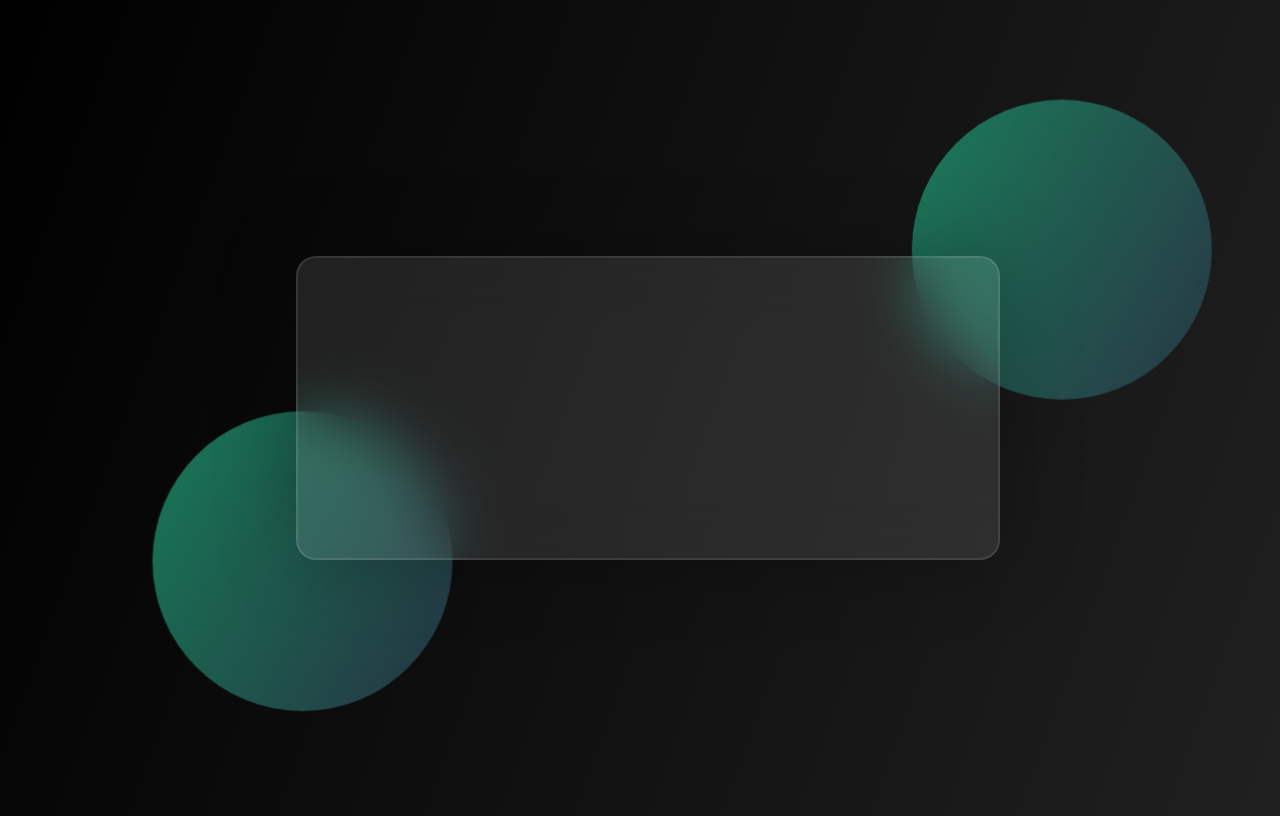
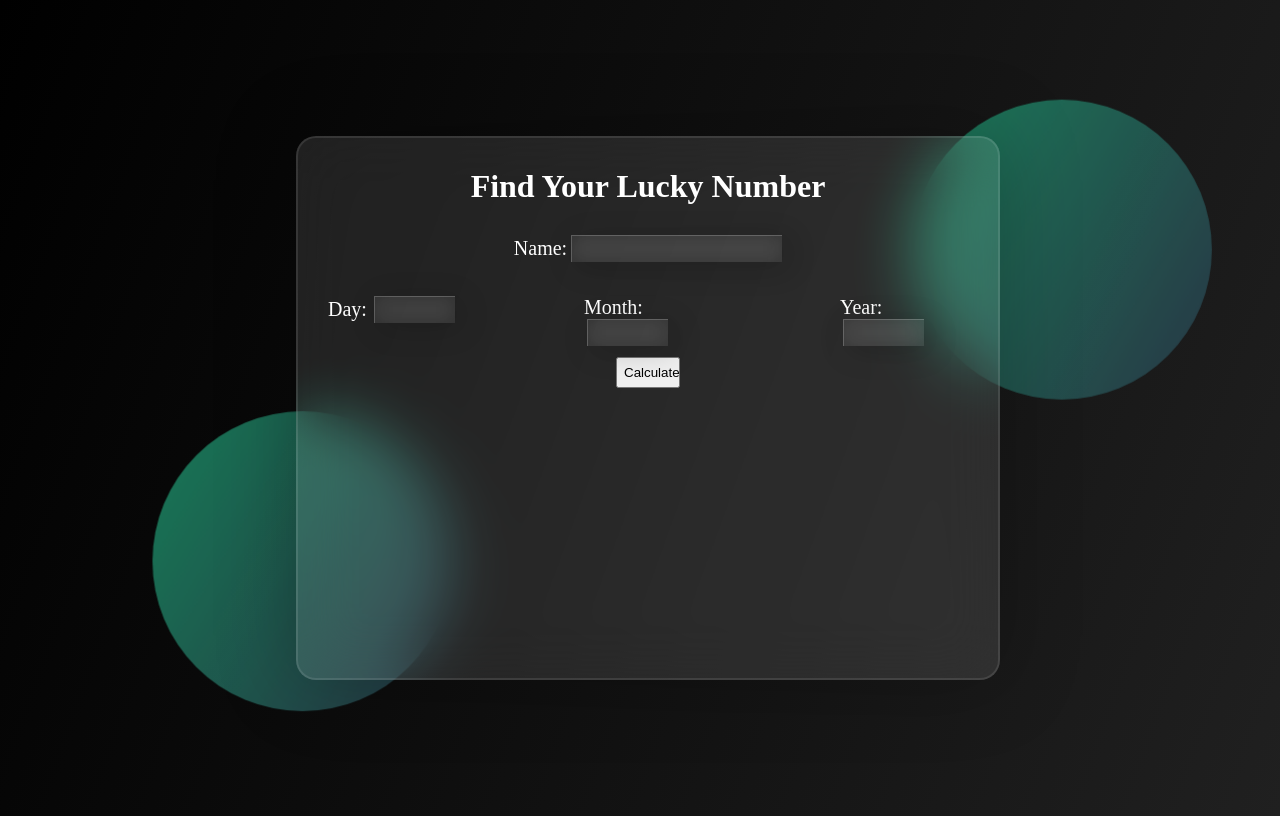
Before and after one commit to krssrinivas7/luckynumber, a Flask app: page / in a window 1280 px wide. Run offline with Flask 3, Linux system fonts and the light colour scheme.

Commit message:
styled output container

```diff
--- a/app.py
+++ b/app.py
@@ -1,4 +1,4 @@
-from flask import Flask, render_template, request
+from flask import Flask, render_template, request, jsonify
 
 app = Flask(__name__)
 
@@ -15,15 +15,15 @@ def calculate_lucky_number(birth_date):
 
 def get_lucky_number_description(lucky_number):
     descriptions = {
-        1: "Your lucky number is 1. This number is often associated with leadership, independence, and determination.",
-        2: "Your lucky number is 2. This number is associated with balance, harmony, and cooperation.",
-        3: "Your lucky number is 3. This number is known for creativity, expression, and social interactions.",
-        4: "Your lucky number is 4. This number is associated with stability, hard work, and practicality.",
-        5: "Your lucky number is 5. This number is known for adventure, freedom, and change.",
-        6: "Your lucky number is 6. This number is associated with nurturing, family, and harmony.",
-        7: "Your lucky number is 7. This number is known for spirituality, intuition, and introspection.",
-        8: "Your lucky number is 8. This number is associated with success, abundance, and material achievements.",
-        9: "Your lucky number is 9. This number is known for compassion, healing, and spiritual growth.",
+        1: "This number is often associated with leadership, independence, and determination.",
+        2: "This number is associated with balance, harmony, and cooperation.",
+        3: "This number is known for creativity, expression, and social interactions.",
+        4: "This number is associated with stability, hard work, and practicality.",
+        5: "This number is known for adventure, freedom, and change.",
+        6: "This number is associated with nurturing, family, and harmony.",
+        7: "This number is known for spirituality, intuition, and introspection.",
+        8: "This number is associated with success, abundance, and material achievements.",
+        9: "This number is known for compassion, healing, and spiritual growth.",
     }
 
     return descriptions.get(lucky_number, "Your lucky number is not defined.")
--- a/templates/index.html
+++ b/templates/index.html
@@ -15,56 +15,6 @@
     justify-content: center;
     align-items: center;
     color: white;
-}
-
-.title {
-    font-size: 2rem;
-    font-weight: bold;
-
-    grid-row: 1/2;
-    grid-column: 1 / -1;
-    justify-self: center;
-
-    margin-bottom: 30px;
-}
-
-.form-container {
-    grid-row: 2/-1;
-    grid-column: 1 / -1;
-
-    display: grid;
-    grid-template: repeat(3, 1fr) / repeat(5, 1fr);
-}
-
-.name {
-    grid-row: 1 / 2;
-    grid-column: 1/-1;
-    justify-self: center;
-}
-
-.day {
-    grid-row: 2/3;
-    grid-column: 1/2;
-}
-
-.month {
-    grid-row: 2/3;
-    grid-column: 3/4;
-}
-
-.year {
-    grid-row: 2/3;
-    grid-column: 5/6
-}
-
-.submit-button{
-    grid-row: 3/4;
-    grid-column: 3/4;
-
-    justify-self: center;
-
-    width: 70%;
-    height: 70%;
 }
 
 /* Background circles start */
@@ -118,6 +68,89 @@
     animation-direction: alternate;
 }
 
+
+.card {
+    position: absolute;
+    height: 60vh;
+    width: 50vw;
+
+    border-radius: 20px;
+    background: rgba(255, 255, 255, 0.1);
+    backdrop-filter: blur(30px);
+    border: 2px solid rgba(255, 255, 255, 0.1);
+    box-shadow: 0 0 80px rgba(0, 0, 0, 0.25);
+    padding: 30px 30px 30px 30px;
+    overflow: hidden;
+
+    display: grid;
+    grid-template: repeat(10, 1fr) / repeat(5, 1fr);
+}
+
+.title {
+    font-size: 2rem;
+    font-weight: bold;
+
+    grid-row: 1/2;
+    grid-column: 1 / -1;
+    justify-self: center;
+
+    margin-bottom: 30px;
+}
+
+.form-container {
+    grid-row: 2/span 4;
+    grid-column: 1 / -1;
+
+    display: grid;
+    grid-template: repeat(3, 1fr) / repeat(5, 1fr);
+}
+
+.name {
+    grid-row: 1 / 2;
+    grid-column: 1/-1;
+    justify-self: center;
+}
+
+.day {
+    grid-row: 2/3;
+    grid-column: 1/2;
+}
+
+.month {
+    grid-row: 2/3;
+    grid-column: 3/4;
+}
+
+.year {
+    grid-row: 2/3;
+    grid-column: 5/6
+}
+
+.submit-button{
+    grid-row: 3/4;
+    grid-column: 3/4;
+
+    justify-self: center;
+
+    width: 50%;
+    height: 50%;
+}
+
+.description-box {
+    grid-column: 1/-1;
+    grid-row: 6/-1;
+
+    display: flex;
+    flex-direction: column;
+    justify-content: center;
+    align-items: center;
+}
+
+.luckynum {
+    font-size: 20px;
+    font-style: bold;
+}
+
 /* Background circles end */
 
 /* ANIMATIONS */
@@ -160,22 +193,6 @@
 
 }
 
-.card {
-    position: absolute;
-    height: 30vh;
-    width: 50vw;
-
-    border-radius: 20px;
-    background: rgba(255, 255, 255, 0.1);
-    backdrop-filter: blur(30px);
-    border: 2px solid rgba(255, 255, 255, 0.1);
-    box-shadow: 0 0 80px rgba(0, 0, 0, 0.25);
-    padding: 30px 30px 30px 30px;
-    overflow: hidden;
-
-    display: grid;
-    grid-template: repeat(5, 1fr) / repeat(5, 1fr);
-}
 
 input[type=number] {
     width: 80px;
@@ -291,7 +308,6 @@ input:hover {
         <div class="circle circle-2"></div>
       </div>
       <div class="card">
-        {% if description is none%}
         <span class="title">Find Your Lucky Number</span>
         <form method="POST" class="form-container">
             <div class="name">
@@ -313,12 +329,13 @@ input:hover {
 
             <button class="submit-button" type="submit">Calculate</button>
         </form>
-        {% endif %}
         {% if description %}
-        <p>{{ description }}</p>
-        <p>{{ cultural_practices }}</p>
-        <h2>{{ translations.lucky_number_text }}</h2>
-        <p>{{ translations.good_day_message }}</p>
+        <div class="description-box">
+            <p class="lucky-desc">Your lucky number is <span class="luckynum">{{lucky_number}}</span>. {{ description }}</p>
+            <p class="cultural-desc">{{ cultural_practices }}</p>
+            <h2 class="goodday-message">{{ translations.lucky_number_text }}</h2>
+            <p class="goodday-message-telugu">{{ translations.good_day_message }}</p>
+        </div>
         {% endif %}
         </div>
         </div>
```
